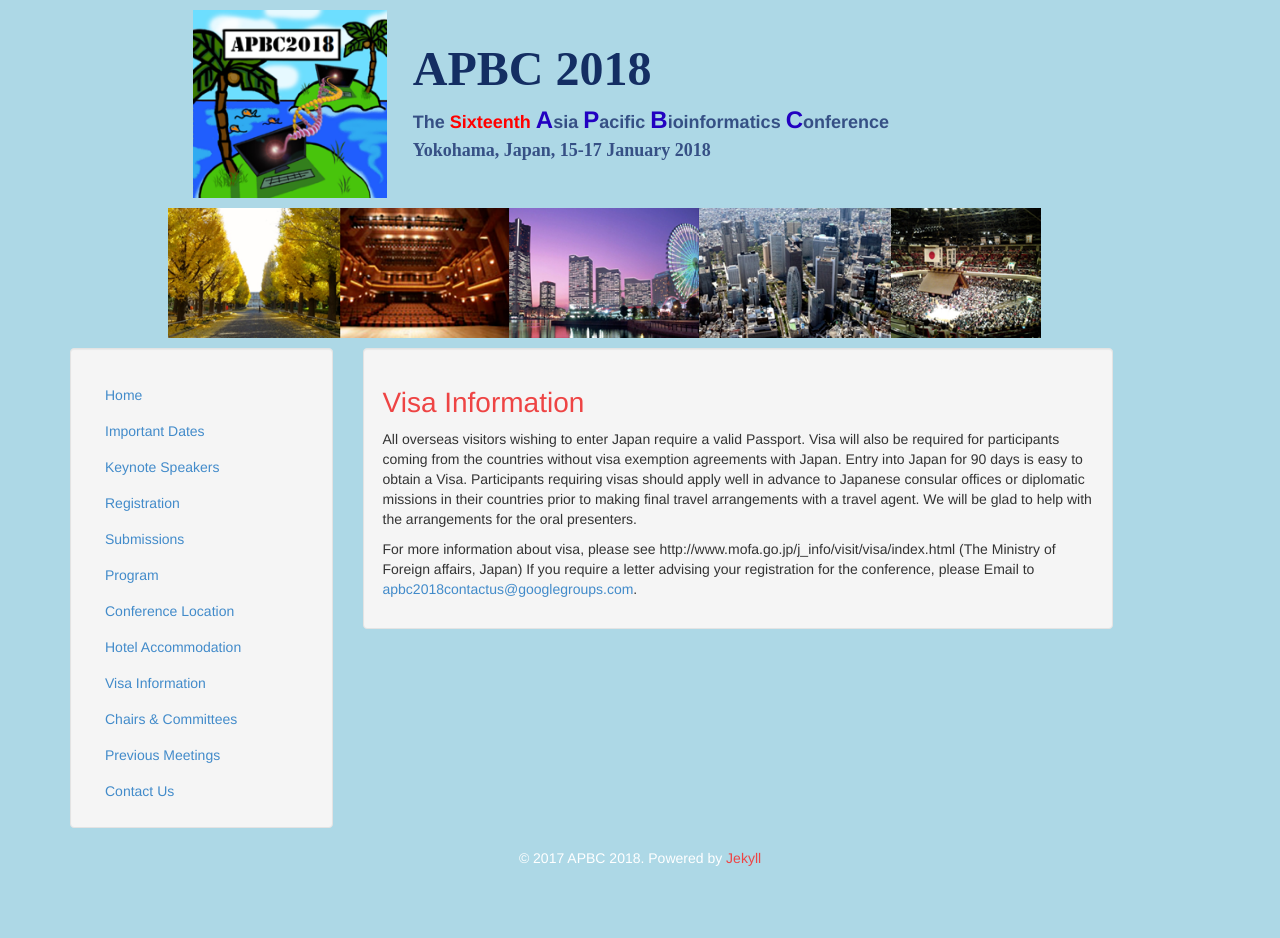
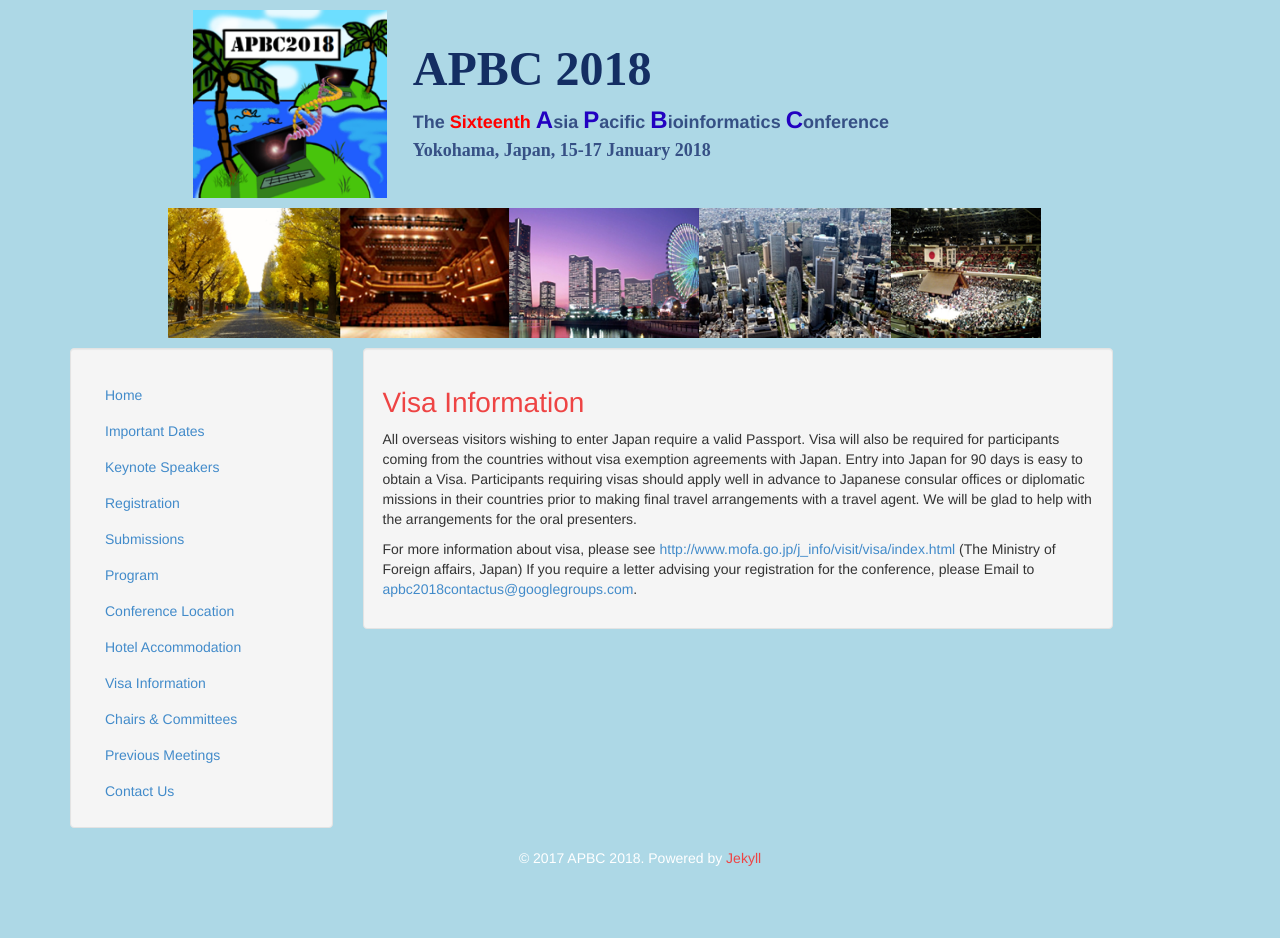
Before and after one commit to APBC2018/apbc2018.github.io, a Jekyll site: the page built from visa.md, in a window 1280 px wide. Built offline with Jekyll 4.4.1, drawn with Linux system fonts in a browser that asks for light colours; our own code applies the rules of GitHub Pages for plain Markdown files; some of the changed lines change nothing that is shown.

Commit message:
modify links

```diff
--- a/visa.md
+++ b/visa.md
@@ -6,6 +6,6 @@ layout: default
 All overseas visitors wishing to enter Japan require a valid Passport. Visa will also be required for participants coming from the countries without visa exemption agreements with Japan.
 Entry into Japan for 90 days is easy to obtain a Visa. Participants requiring visas should apply well in advance to Japanese consular offices or diplomatic missions in their countries prior to making final travel arrangements with a travel agent. We will be glad to help with the arrangements for the oral presenters.
 
-For more information about visa, please see http://www.mofa.go.jp/j_info/visit/visa/index.html
+For more information about visa, please see [http://www.mofa.go.jp/j_info/visit/visa/index.html](http://www.mofa.go.jp/j_info/visit/visa/index.html)
 (The Ministry of Foreign affairs, Japan)
 If you require a letter advising your registration for the conference, please Email to [apbc2018contactus@googlegroups.com](mailto: apbc2018contactus@googlegroups.com).
```
